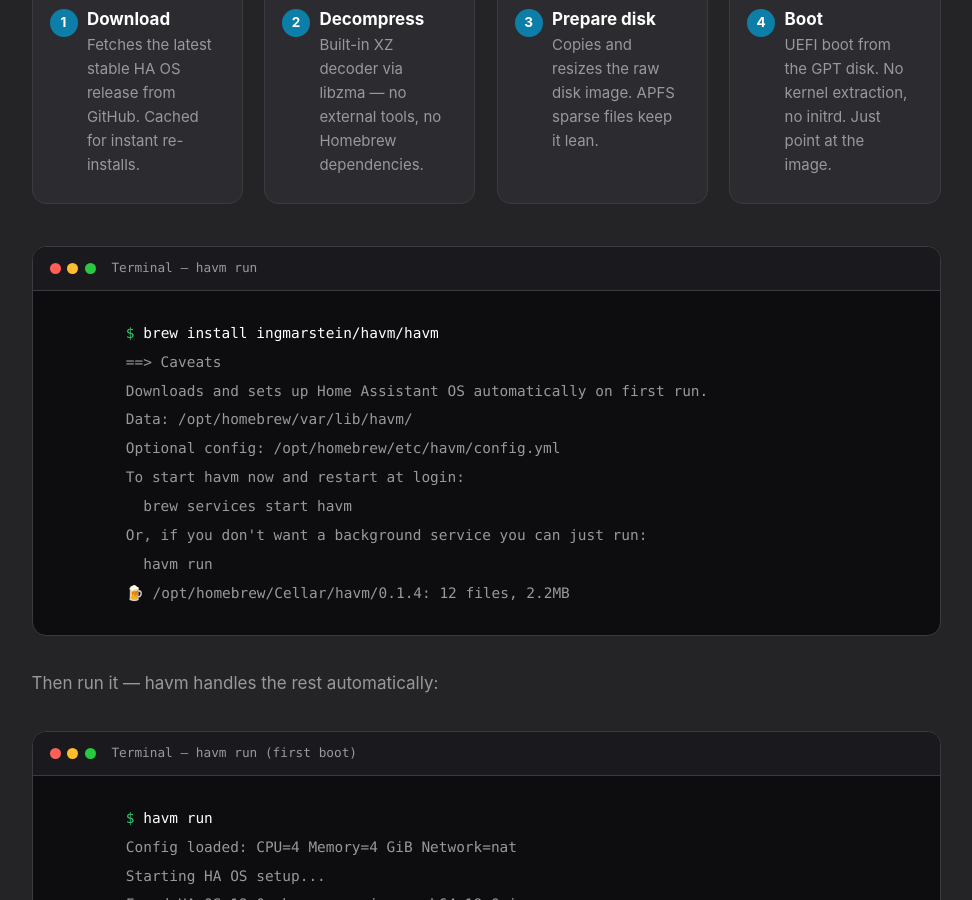
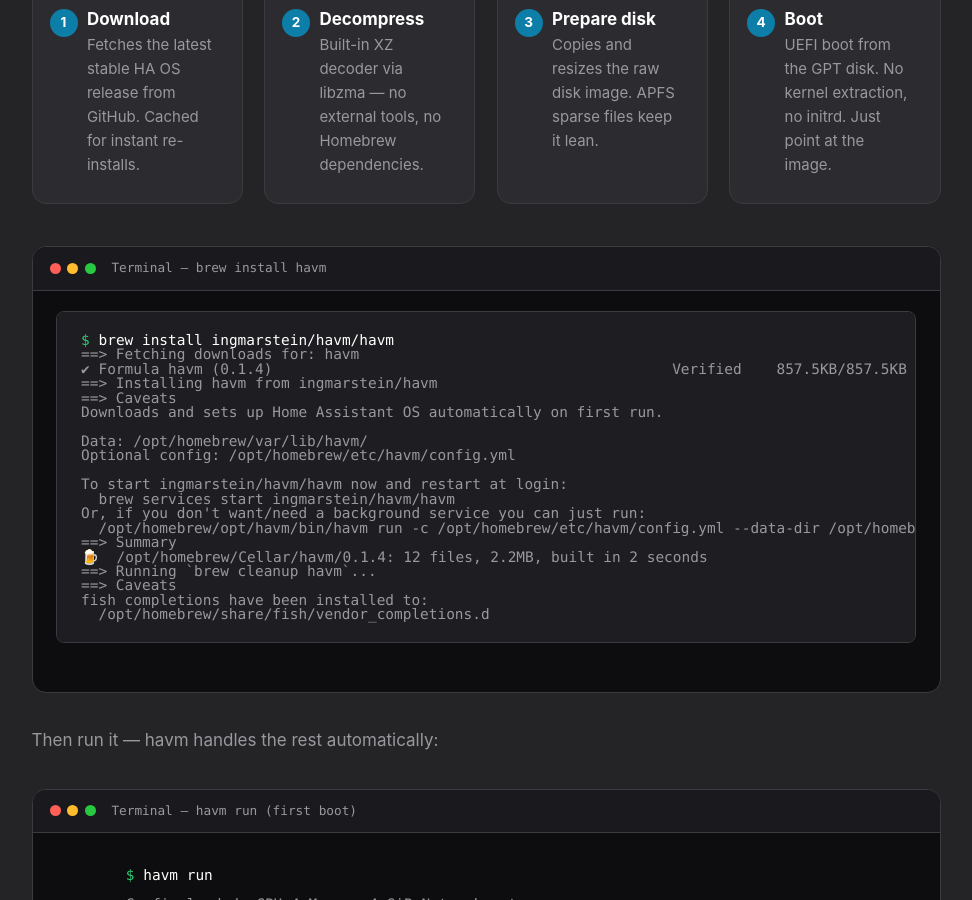
Before and after one commit to IngmarStein/havm, a Jekyll site: the page built from docs/index.md, in a window 1280 px wide and 900 px high, scrolled down 1840 px. Shown: the whole window, without its empty margins (154-1126 px from the left). Built offline with Jekyll 4.4.1, drawn with Linux system fonts in a browser that asks for light colours.

Commit message:
docs: use exact brew install output in terminal, use pre for blank lines

```diff
--- a/docs/index.md
+++ b/docs/index.md
@@ -111,19 +111,30 @@
     <div class="terminal">
       <div class="terminal-bar">
         <span class="terminal-dot"></span><span class="terminal-dot"></span><span class="terminal-dot"></span>
-        <span class="terminal-title">Terminal — havm run</span>
+        <span class="terminal-title">Terminal — brew install havm</span>
       </div>
-      <div class="terminal-body">
-        <span class="prompt">$</span> <span class="cmd">brew install ingmarstein/havm/havm</span><br>
-        <span class="out">==> Caveats</span><br>
-        <span class="out">Downloads and sets up Home Assistant OS automatically on first run.</span><br>
-        <span class="out">Data: /opt/homebrew/var/lib/havm/</span><br>
-        <span class="out">Optional config: /opt/homebrew/etc/havm/config.yml</span><br>
-        <span class="out">To start havm now and restart at login:</span><br>
-        <span class="out">  brew services start havm</span><br>
-        <span class="out">Or, if you don't want a background service you can just run:</span><br>
-        <span class="out">  havm run</span><br>
-        <span class="out">🍺 /opt/homebrew/Cellar/havm/0.1.4: 12 files, 2.2MB</span>
+      <div class="terminal-body"><pre>
+<span class="prompt">$</span> <span class="cmd">brew install ingmarstein/havm/havm</span>
+<span class="out">==> Fetching downloads for: havm
+✔︎ Formula havm (0.1.4)                                              Verified    857.5KB/857.5KB
+==> Installing havm from ingmarstein/havm
+==> Caveats
+Downloads and sets up Home Assistant OS automatically on first run.
+
+Data: /opt/homebrew/var/lib/havm/
+Optional config: /opt/homebrew/etc/havm/config.yml
+
+To start ingmarstein/havm/havm now and restart at login:
+  brew services start ingmarstein/havm/havm
+Or, if you don't want/need a background service you can just run:
+  /opt/homebrew/opt/havm/bin/havm run -c /opt/homebrew/etc/havm/config.yml --data-dir /opt/homebrew/var/lib/havm
+==> Summary
+🍺  /opt/homebrew/Cellar/havm/0.1.4: 12 files, 2.2MB, built in 2 seconds
+==> Running `brew cleanup havm`...
+==> Caveats
+fish completions have been installed to:
+  /opt/homebrew/share/fish/vendor_completions.d</span>
+</pre>
       </div>
     </div>
 
```
